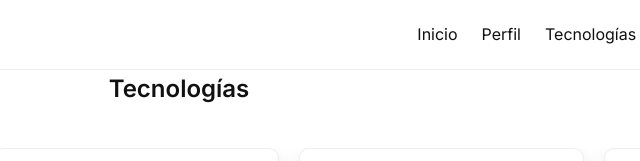
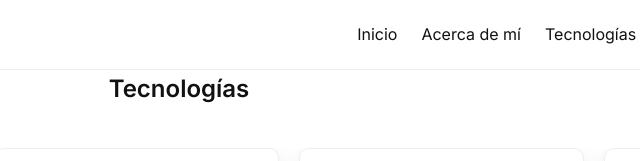
Before and after one commit to llopezhub/llopezhub.github.io, a plain HTML site: page servicios.html in a window 1280 px wide. Shown: the top 161 px of the page, 461-1101 px from the left. Drawn offline with Linux system fonts and the light colour scheme.

Commit message:
Update servicios.html

```diff
--- a/servicios.html
+++ b/servicios.html
@@ -20,7 +20,7 @@
 
             <nav>
                 <a href="index.html">Inicio</a>
-                <a href="about.html">Perfil</a>
+                <a href="about.html">Acerca de mí</a>
                 <a href="servicios.html">Tecnologías</a>
                 <a href="contacto.html">Contacto</a>
             </nav>
```
